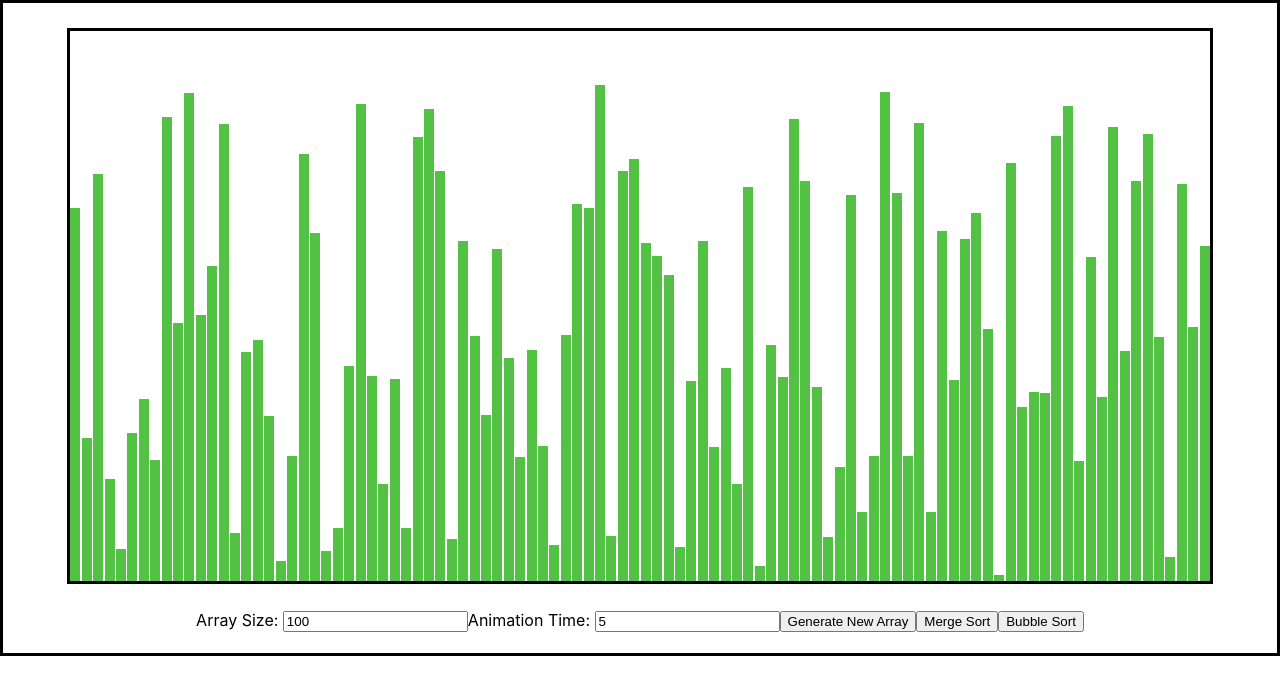
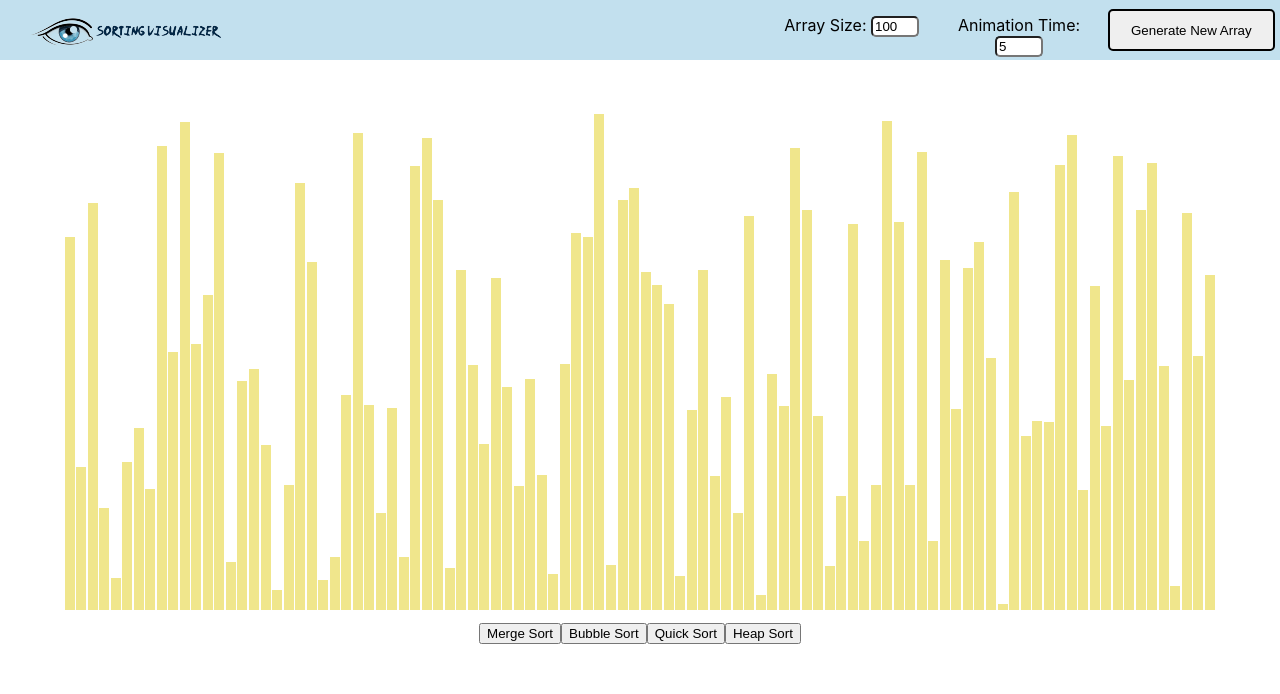
Before and after one commit to krishnastapas/SortingVitualizer, a React (Create React App) app: page / in a window 1280 px wide. Shown: the top 694 px of the page. Built offline with nearby package versions, Linux system fonts and the light colour scheme.

Commit message:
QuickSort and HeapSort added

```diff
--- a/src/SortingAlgorithm/BubbleSortAlgo.jsx
+++ b/src/SortingAlgorithm/BubbleSortAlgo.jsx
@@ -5,6 +5,7 @@ export  function BubbleSortAnimation(array){
 
     for(let i=0;i<n-1;i++){
 
+        let swap=false;
         for(let j=0;j<n-i-1;j++)
         {
              // These are the values that we're comparing; we push them once
@@ -18,6 +19,7 @@ export  function BubbleSortAnimation(array){
              {
 
                  // two value swaped
+                 swap=true;
                  animations.push([j,array[j]]);
                  animations.push([j+1,array[j+1]]);
                  let temp=array[j];
@@ -26,10 +28,14 @@ export  function BubbleSortAnimation(array){
              }
              else
               {
+                  // this values are not swaped
                 animations.push([-1,-1]);
                 animations.push([-1,-1]);
               }
         }
+        if(!swap){
+            break;
+        }
     }
     return animations;
 }
--- /dev/null
+++ b/src/SortingAlgorithm/HeapsortAlgo.jsx
@@ -0,0 +1,48 @@
+export function HeapSortAnimation(array){
+   const animation=[];
+  let n=array.length;
+  // building  max heap
+  for(let i=Math.floor(n/2)-1;i>=0;i--)
+    heapify(array,n,i,animation);
+
+    // one by extract element from the root and
+    //  swap with the last index decreease the size of the array
+    for(let i=n-1;i>0;i--){
+        animation.push([0,array[0]]);
+        animation.push([i,array[i]]);
+        let temp=array[0];
+        array[0]=array[i];
+        array[i]=temp;
+
+        // call heapify on the subtreee also
+
+        heapify(array,i,0,animation);
+    }
+
+    return animation;
+}
+function heapify(array,n,i,animation){
+   let largest=i ; // Intialize largest as root
+   let left=2*i+1;  // left child index
+   let right=2*i+2; // right child index
+
+   // if left child is larger than root
+  if(left<n && array[left]>array[largest]){
+      largest=left;
+  }
+  // if right child is larger then root
+  if(right<n && array[right]>array[ largest]){
+      largest=right;
+
+  }
+  if(largest!==i){
+    animation.push([i,array[i]]);
+    animation.push([largest,array[largest]]);
+      let temp=array[i];
+      array[i]=array[largest];
+      array[largest]=temp;
+
+      heapify(array,n,largest,animation);
+  }
+
+}
--- a/src/SortingAlgorithm/QuickSort.jsx
+++ /dev/null
@@ -1,4 +0,0 @@
-export default function QuickSortAimation(){
-
-
-}
--- /dev/null
+++ b/src/SortingAlgorithm/QuickSortAlgo.jsx
@@ -0,0 +1,48 @@
+export  function QuickSortAnimation(array){
+    let n=array.length;
+    const animations=[];
+
+    quickSort(array,0,n-1,animations);
+    return animations;
+}
+function quickSort(array,low,high,animations){
+    if(low<high)
+    {
+        let pi=partition(array,low,high,animations);
+
+        quickSort(array,low,pi-1,animations);
+        quickSort(array,pi+1,high,animations);
+    }
+}
+function partition(array,low,high,animations){
+    let pivot=array[high];
+    let i=low-1;
+    animations.push([high,-1]);
+    animations.push([high,-1]);
+    // let temp=0;
+    for(let j=low;j<=high-1;j++)
+    {
+        if(array[j]<pivot ){
+            i++;
+            if(i!==j)
+            {
+            animations.push([i,array[i]]);
+            animations.push([j,array[j]]);
+
+
+            let temp1=array[j];
+            array[j]=array[i];
+            array[i]=temp1;
+            }
+        }
+    }
+    animations.push([i+1,array[i+1]]);
+    animations.push([high,array[high]]);
+    let temp2=array[i+1];
+    array[i+1]=array[high];
+    array[high]=temp2;
+
+
+    return (i+1);
+
+}
--- a/src/Sorting_vitualiser/SortingVitualiser.css
+++ b/src/Sorting_vitualiser/SortingVitualiser.css
@@ -1,9 +1,70 @@
 .element {
     all: none;
   }
+  .navbar{
+    /* border-style: solid; */
+    display: flex;
+    height: 60px;
+    justify-content: baseline;
+    background-color: rgba(168, 211, 231, 0.699);
+
+  }
+
+
+  .Logodiv{
+
+    /* position: absolute; */
+
+    flex:60%;
+
+  }
+  img{
+    float: left;
+  }
+  .buttons-div{
+
+    flex:40%;
+    /* justify-content: center; */
+    /* justify-content: space-around; */
+
+    padding-top: 5px;
+    padding-bottom:5px ;
+    /* border-style: solid; */
+    display: flex;
+    /* flex-wrap: wrap; */
+  }
+  .ArraySizeInput{
+    /* border-style: solid; */
+    float:right;
+    flex:20%;
+    order: 1;
+    width: 6px;
+    padding-top: 10px;
+
+  }
+  .AnimationTimeInput{
+    /* border-style: solid; */
+    padding-top: 10px;
+    flex:20%;
+    order:2;
+
+  }
+  .GenerateNewArrayBtn{
+    border-style: solid;
+   flex:20%;
+   order:3;
+
+   margin: 4px 5px 4px 5px;
+   border-radius: 5px;
+   width: 100px;
+  }
+ input{
+   width:40px;
+   border-radius: 5px;
+ }
 /* div contains middle contain of app */
   .middleContain{
-      border-style: solid;
+    /* border-style: solid; */
 
       height: 650px;
 
@@ -16,17 +77,28 @@
     justify-content: center;
     justify-content:space-around ;
     align-items: flex-end;
-    border-style:solid ;
-    margin:2% 5% 2% 5%;
+    /* border-style:solid ; */
+    /* border:0ch 0ch 0ch 0ch; */
+    margin:0% 5% 1% 5%;
     overflow: auto;
 
 }
 /* each array-bar */
 .array-bar{
     width: 10px;
-    background-color: rgb(83, 194, 68);
+    background-color: khaki;
     /* display: inline-block;
     margin: 0 2px;
     bottom: 0px; */
 
 }
+.sortBtn{
+  margin: 0%,;
+  display: flex;
+  justify-content: center;
+  /* justify-content: space-around; */
+}
+button:hover{
+  background-color: rgb(241, 193, 129);
+  cursor: pointer;
+}
--- a/src/Sorting_vitualiser/SortingVitualiser.jsx
+++ b/src/Sorting_vitualiser/SortingVitualiser.jsx
@@ -1,9 +1,11 @@
 import React from 'react'
-// import {useState} from 'react'
+import logo from './logo.png';
 import './SortingVitualiser.css'
 
 import { MergeSortAnimaton } from '../SortingAlgorithm/MergeSortAlgo';
 import { BubbleSortAnimation } from '../SortingAlgorithm/BubbleSortAlgo';
+import { QuickSortAnimation } from '../SortingAlgorithm/QuickSortAlgo';
+import { HeapSortAnimation } from '../SortingAlgorithm/HeapsortAlgo';
 
 // const animationTime=1000;
 
@@ -39,7 +41,7 @@ export default class SortingVitualiser extends React.Component {
         const [barOneIdx,barTwoIdx]=animations[i];
         const barOneSytle=arrayBars[barOneIdx].style;
         const barTwoStyle=arrayBars[barTwoIdx].style;
-        const color=i%3===0?"red":"green";
+        const color=i%3===0?"peru":"khaki";
 
         setTimeout(() => {
           // const [barOneIdx,newHeight]=animations[i];
@@ -56,7 +58,7 @@ export default class SortingVitualiser extends React.Component {
           const [barOneIdx,newHeight]=animations[i];
           const barOneSytle=arrayBars[barOneIdx].style;
           barOneSytle.height=`${newHeight}px`;
-          // barOneSytle.backgroundColor="green";
+
 
         }, i*this.state.animationTime);
       }
@@ -64,32 +66,33 @@ export default class SortingVitualiser extends React.Component {
     }
 
   }
-  // quick sort animation
-  quickSort(){
 
-  }
   // bubble Sort animation
   bubbleSort(){
     // const javaScriptSortedArray=this.state.array.slice().sort((a,b)=>a-b);
     const animations=BubbleSortAnimation(this.state.array);
-    console.log(animations)
-    // console.log(isArraysEqual(this.state.array,javaScriptSortedArray));
+    // animations has set of %4 values first two is the two value we comaparing, one is change to red and then again back to own color
+    // third and fourth value are the indexes and heights which are need to swapped
+
+    // console.log(animations)
+
     for(let i=0;i<animations.length;i++)
     {
       if(i%4===3)
          continue;
       const arrayBars=document.getElementsByClassName('array-bar');
       const iscolorchange=i%4!==2;
+      // for comparison two height chaning into red and agian two green in next iteration
       if(iscolorchange){
 
         const [barOneIdx,barTwoIdx]=animations[i];
-        const barOneSytle=arrayBars[barOneIdx].style;
+        const barOneStyle=arrayBars[barOneIdx].style;
         const barTwoStyle=arrayBars[barTwoIdx].style;
-        const color=i%4===0?"red":"blue";
+        const color=i%4===0?"peru":"khaki";
 
         setTimeout(() => {
           // const [barOneIdx,newHeight]=animations[i];
-          barOneSytle.backgroundColor=color;
+          barOneStyle.backgroundColor=color;
           barTwoStyle.backgroundColor=color;
 
 
@@ -97,6 +100,7 @@ export default class SortingVitualiser extends React.Component {
         }, i*this.state.animationTime);
 
       }
+      // swapping the  height
       else{
 
         setTimeout(() => {
@@ -120,16 +124,135 @@ export default class SortingVitualiser extends React.Component {
     }
 
   }
-  // heapSort animation
-  heapSort(){
+  // Quick Sort animation
+  QuickSort(){
+    // console.log("Unsorted Array");
+    // const javaScriptSortedArray=this.state.array.slice().sort((a,b)=>a-b);
+    // console.log(this.state.array)
+
+    let animations=QuickSortAnimation(this.state.array);
+    // console.log("sorted array");
+    // console.log(this.state.array);
+    // console.log("animation array")
+    // console.log(animations);
+    // console.log(isArraysEqual(this.state.array,javaScriptSortedArray));
+
+
+    const arrayBars=document.getElementsByClassName('array-bar');
+    let m=animations.length;
+    // let n=animations[0].length;
+     for(let i=0;i<m;i=i+2){
+         if(animations[i][1]!==-1)
+         {
+        setTimeout(() => {
+          const [barOneIdx,Height1]=animations[i];
+          const barOneStyle=arrayBars[barOneIdx].style;
+
+          const [barTwoIdx,Height2]=animations[i+1];
+          const barTwoStyle=arrayBars[barTwoIdx].style;
+
+          // let color1=barOneStyle.backgroundColor;
+          // let color2=barTwoStyle.backgroundColor;
+          //  console.log(`${color1}`)
+          barOneStyle.height=`${Height2}px`;
+          // barOneStyle.backgroundColor=color2;
+
+          barTwoStyle.height=`${Height1}px`;
+          // barTwoStyle.backgroundColor=color1;
+
+
+
+
+        }, i*this.state.animationTime);
+         }
+        //  else{
+        //    setTimeout(() => {
+        //     const [barIdx,height]=animations[i];
+        //     const barstyle=arrayBars[barIdx].style;
+        //     barstyle.backgroundColor="blue";
+        //    }, i*this.state.animationTime);
+
+        //  }
+     }
+  }
+
+  HeapSort(){
+
+    console.log("Unsorted Array");
+    const javaScriptSortedArray=this.state.array.slice().sort((a,b)=>a-b);
+    console.log(this.state.array)
+
+   let animations=HeapSortAnimation(this.state.array);
+    console.log("sorted array");
+    console.log(this.state.array)
+
+    console.log(isArraysEqual(this.state.array,javaScriptSortedArray));
+    const arrayBars=document.getElementsByClassName('array-bar');
+    let m=animations.length;
+    // let n=animations[0].length;
+     for(let i=0;i<m;i=i+2){
+         if(animations[i][1]!==-1)
+         {
+        setTimeout(() => {
+          const [barOneIdx,Height1]=animations[i];
+          const barOneStyle=arrayBars[barOneIdx].style;
+
+          const [barTwoIdx,Height2]=animations[i+1];
+          const barTwoStyle=arrayBars[barTwoIdx].style;
+
+          // let color1=barOneStyle.backgroundColor;
+          // let color2=barTwoStyle.backgroundColor;
+          //  console.log(`${color1}`)
+          barOneStyle.height=`${Height2}px`;
+          // barOneStyle.backgroundColor=color2;
+
+          barTwoStyle.height=`${Height1}px`;
+          // barTwoStyle.backgroundColor=color1;
+
+
+
+
+        }, i*this.state.animationTime);
+         }
+        //  else{
+        //    setTimeout(() => {
+        //     const [barIdx,height]=animations[i];
+        //     const barstyle=arrayBars[barIdx].style;
+        //     barstyle.backgroundColor="blue";
+        //    }, i*this.state.animationTime);
+
+        //  }
+     }
 
   }
-
   render() {
     const { array } = this.state;
     return (
+      <>
+       <nav className='navbar'>
+         <div className='Logodiv'>
+         <img src={logo} alt="Sorting Visualizer"/>
 
-      <div className='middleContain'>
+         </div>
+        <div className='buttons-div'>
+           <div className='ArraySizeInput'>Array Size: <input value={this.state.arraySize} onChange={(e)=>{
+             const arraySize=e.target.value;
+             this.setState({arraySize})
+           }}></input>
+           </div>
+           <div className='AnimationTimeInput'>
+           Animation Time: <input value={this.state.animationTime} onChange={(e)=>{
+             const animationTime=e.target.value;
+             this.setState({animationTime})
+           }}></input>
+           </div>
+          <button className='GenerateNewArrayBtn' onClick={() => this.resetArray()}>Generate New Array</button>
+
+        </div>
+
+     </nav>
+
+     <div className='middleContain'>
 
         <div className='array-container'>
           {array.map((value, idx) => (
@@ -141,22 +264,18 @@ export default class SortingVitualiser extends React.Component {
           ))}
         </div>
 
-        <div className='buttons-div'>
-           Array Size: <input value={this.state.arraySize} onChange={(e)=>{
-             const arraySize=e.target.value;
-             this.setState({arraySize})
-           }}></input>
-           Animation Time: <input value={this.state.animationTime} onChange={(e)=>{
-             const animationTime=e.target.value;
-             this.setState({animationTime})
-           }}></input>
-          <button onClick={() => this.resetArray()}>Generate New Array</button>
-          <button onClick={()=>this.mergeSort()}>Merge Sort</button>
-          <button onClick={()=>this.bubbleSort()}>Bubble Sort</button>
+
+
+     <div className='sortBtn'>
+          <button className='MergeSortBtn' onClick={()=>this.mergeSort()}>Merge Sort</button>
+          <button className='BubbleSortBtn' onClick={()=>this.bubbleSort()}>Bubble Sort</button>
+          <button className='QuickSorttn' onClick={()=>this.QuickSort()}>Quick Sort</button>
+          <button className='HeapSortBtn' onClick={()=>this.HeapSort()}>Heap Sort</button>
+     </div>
 
         </div>
 
-      </div>
+     </>
 
     );
   }
@@ -166,12 +285,12 @@ export default class SortingVitualiser extends React.Component {
 function randomIntFromInterval(min, max) {
   return Math.floor(Math.random() * (max - min + 1) + min);
 }
-// function isArraysEqual(arrayOne,arrayTwo){
-//   if(arrayOne.length!==arrayTwo.length) return false;
-//   let n=arrayOne.length;
-//   for(let i=0;i<n;i++)
-//   {
-//     if(arrayOne[i]!==arrayTwo[i]) return false;
-//   }
-//   return true;
-// }
+function isArraysEqual(arrayOne,arrayTwo){
+  if(arrayOne.length!==arrayTwo.length) return false;
+  let n=arrayOne.length;
+  for(let i=0;i<n;i++)
+  {
+    if(arrayOne[i]!==arrayTwo[i]) return false;
+  }
+  return true;
+}
```
Also changed, not shown: src/Sorting_vitualiser/logo.png (added), 1 other file (tests, documents, lock files or other folders).
